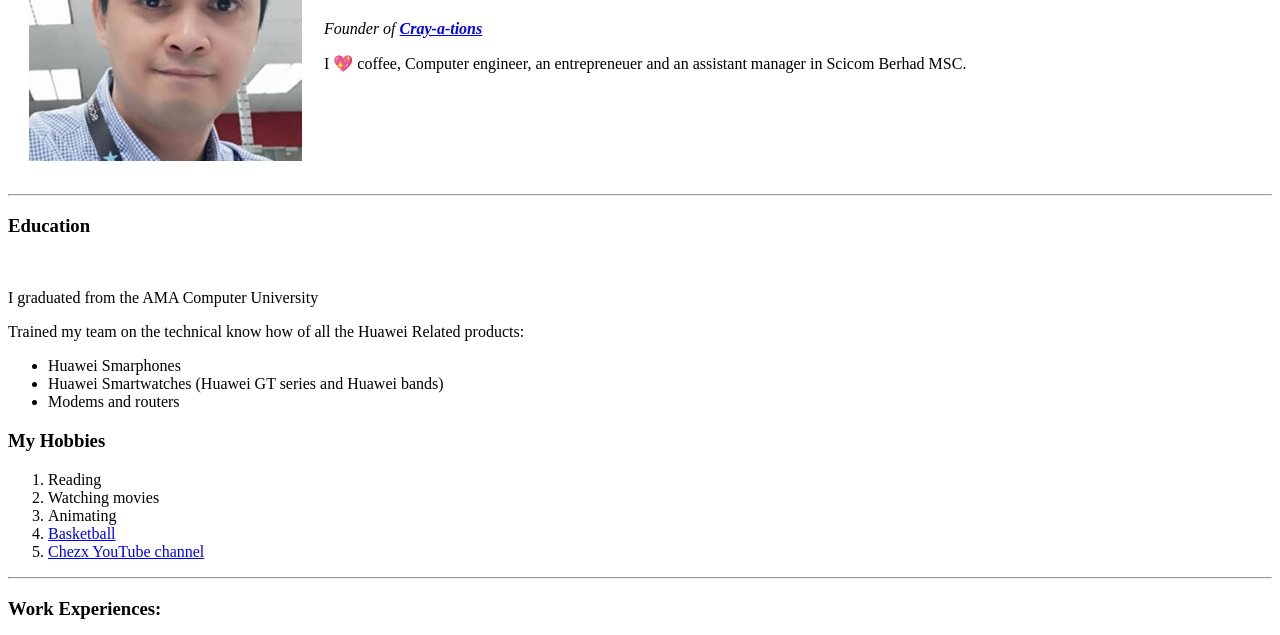
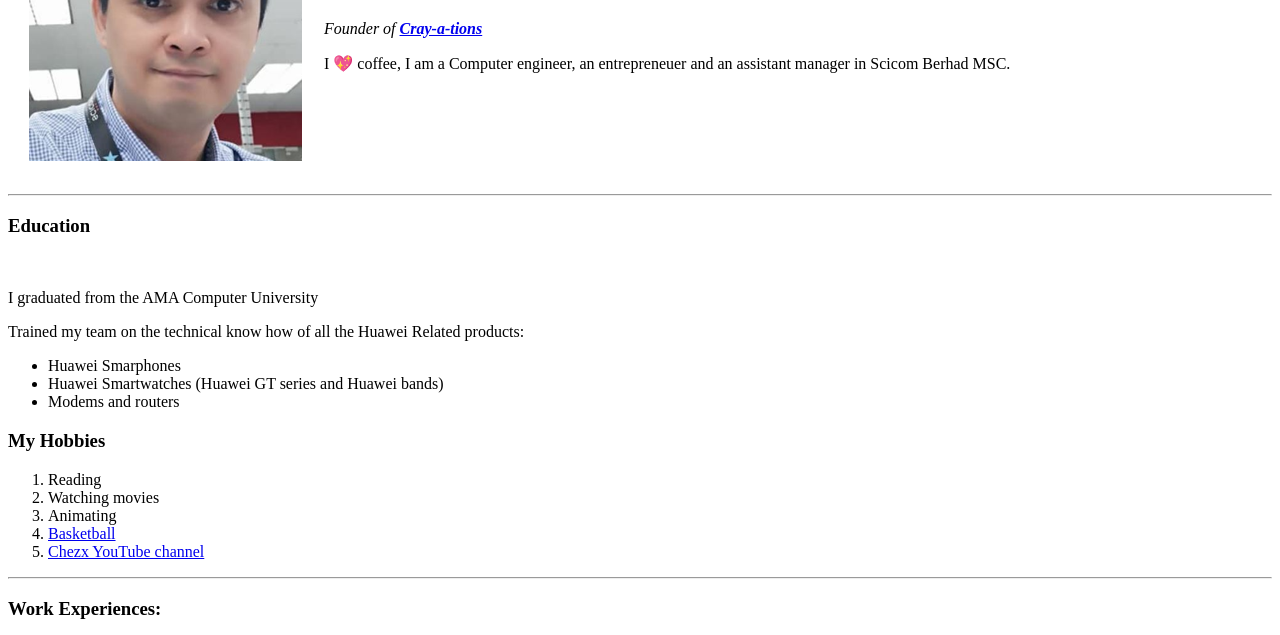
Before and after one commit to Ches23/CV, a plain HTML site: page index.html in a window 1280 px wide. Shown: the part 165-800 px from the top of the page. Drawn offline with Linux system fonts and the light colour scheme.

Commit message:
Update index.html

```diff
--- a/index.html
+++ b/index.html
@@ -13,7 +13,7 @@
             <td><h1>Chester Ginete</h1>
                 <p><em>Founder of <strong><a href="#">Cray-a-tions</a></strong></em></p>
 
-                <p>I &#128150; coffee, Computer engineer, an entrepreneuer and an assistant manager in Scicom Berhad MSC. </p>
+                <p>I &#128150; coffee, I am a Computer engineer, an entrepreneuer and an assistant manager in Scicom Berhad MSC. </p>
             </td>
         </tr>
     </table>
```
